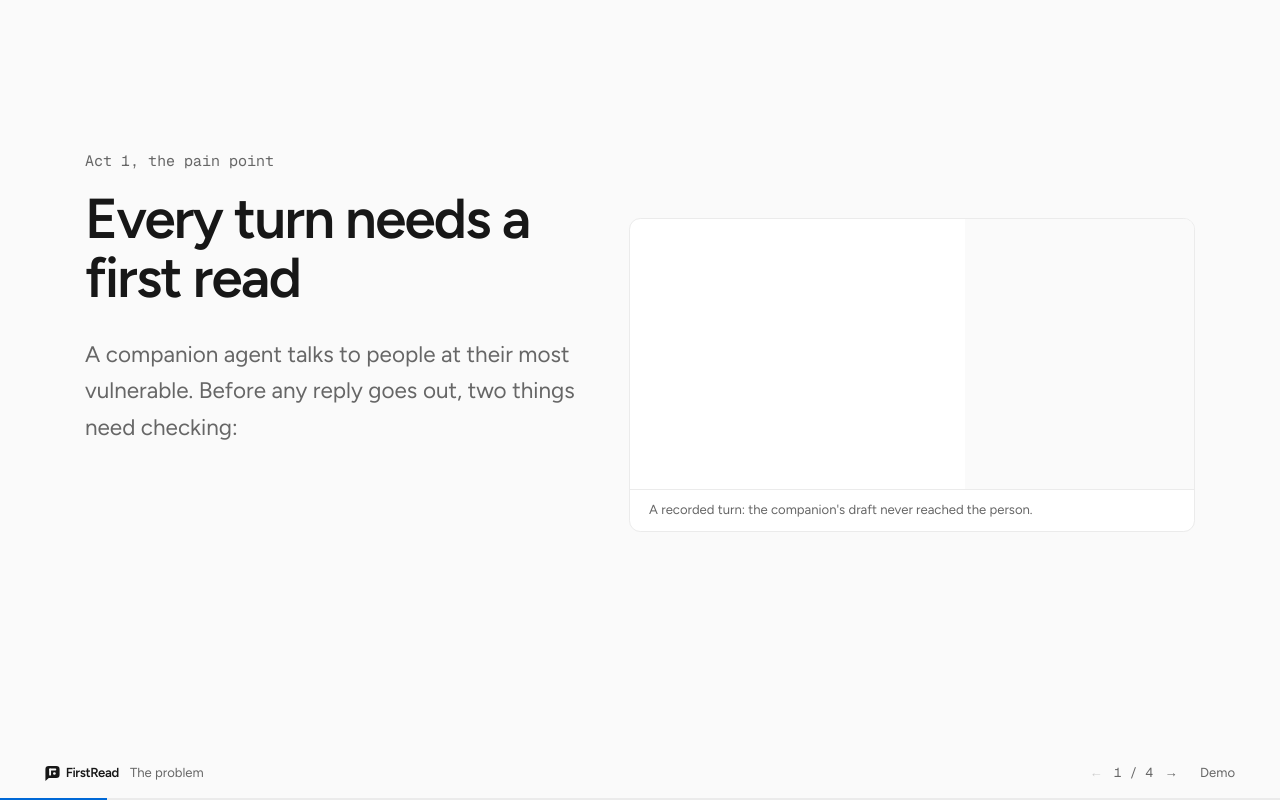
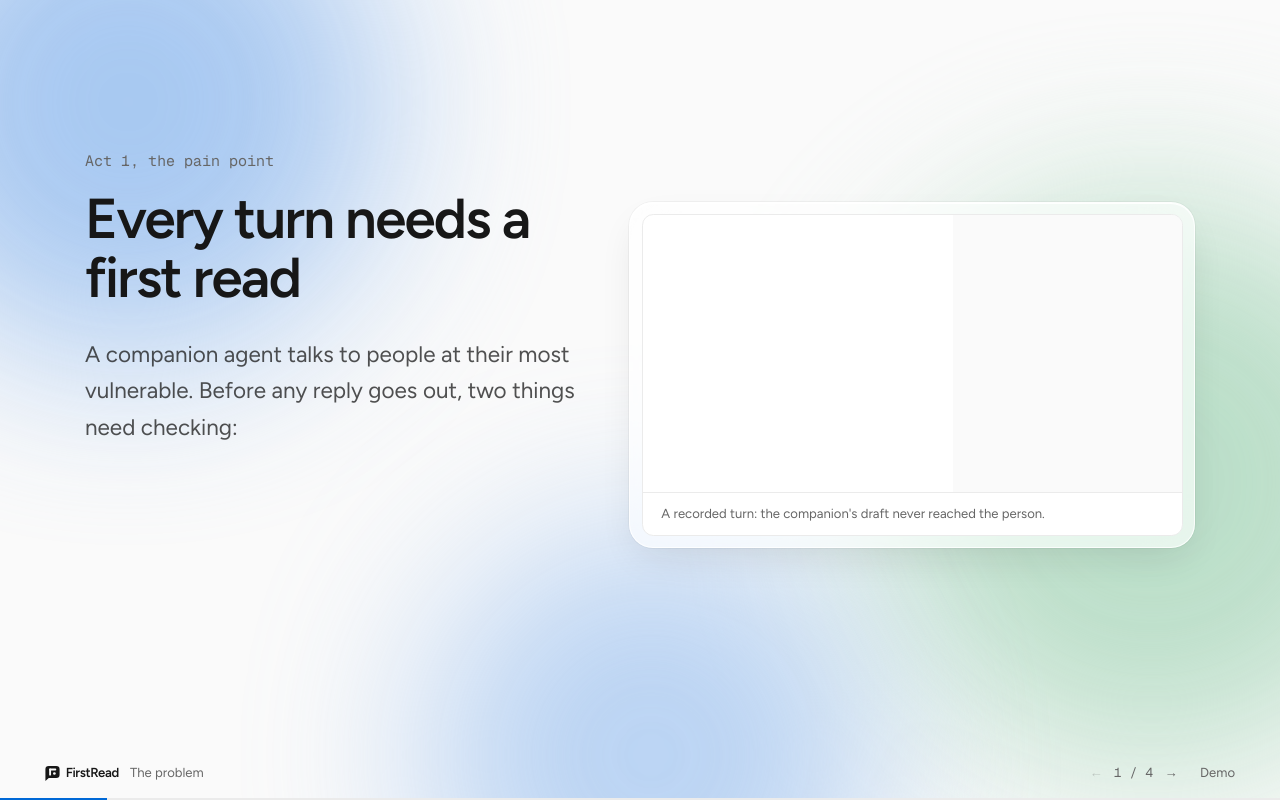
Before and after one commit to whanyu1212/firstread, a Next.js app in the folder apps/web/: page /deck/1 in a window 1280 px wide. Built offline with nearby package versions, Linux system fonts and the light colour scheme.

Commit message:
Put the deck on the landing page's glow, with its figures on glass (HY-164)
The glow sits in the deck's layout, so it stays mounted between slides and
drifts to a new arrangement on each change. Slide body text moves from
text-muted to ink/75, as on the landing page, to stay above 4.5:1 on the glow.

```diff
--- /dev/null
+++ b/apps/web/app/deck/layout.tsx
@@ -0,0 +1,12 @@
+import type { ReactNode } from "react";
+import { DeckGlow } from "@/components/deck/DeckGlow";
+
+/** The glow sits here rather than in each slide, so it can drift from one slide's place to the next. */
+export default function DeckLayout({ children }: { children: ReactNode }) {
+  return (
+    <div className="relative isolate overflow-x-clip">
+      <DeckGlow />
+      {children}
+    </div>
+  );
+}
--- a/apps/web/app/globals.css
+++ b/apps/web/app/globals.css
@@ -62,8 +62,8 @@
   }
 }
 
-/* Frosted glass, for the landing page only: the deck and demo stay flat. It needs colour behind it
-   to read. With reduced transparency asked for, it's a plain white panel. */
+/* Frosted glass, over the glow on every page. It needs colour behind it to read. With reduced
+   transparency asked for, it's a plain white panel. */
 @utility glass {
   background: rgb(255 255 255 / 0.68);
   -webkit-backdrop-filter: blur(24px) saturate(160%);
@@ -85,8 +85,9 @@
 :is(.slide, .slide-text) > h1 {
   @apply mb-8 text-5xl leading-[1.05] font-semibold tracking-[-0.03em] sm:text-6xl;
 }
+/* Body text sits on the glow, so its grey is darker than text-muted to stay above 4.5:1. */
 :is(.slide, .slide-text) > p {
-  @apply mb-4 max-w-[34em] text-xl leading-relaxed text-muted sm:text-2xl;
+  @apply mb-4 max-w-[34em] text-xl leading-relaxed text-ink/75 sm:text-2xl;
 }
 :is(.slide, .slide-text) > :is(ul, .points) {
   @apply max-w-[34em] space-y-4 text-xl leading-snug sm:text-2xl;
--- a/apps/web/components/DeckShell.tsx
+++ b/apps/web/components/DeckShell.tsx
@@ -85,7 +85,7 @@ export function DeckShell({
   return (
     <MotionConfig reducedMotion="user">
       <StepContext.Provider value={step}>
-        <main className="deck flex min-h-dvh flex-col bg-page text-ink">
+        <main className="deck flex min-h-dvh flex-col text-ink">
           <section className="slide mx-auto flex w-full max-w-7xl flex-1 flex-col justify-center px-6 py-12 sm:px-12">
             {children}
           </section>
--- a/apps/web/components/Glow.tsx
+++ b/apps/web/components/Glow.tsx
@@ -1,6 +1,6 @@
 /**
  * Soft colour behind the glass, so it has something to frost: the landing page and the demo's frame.
- * Still, and fixed to the viewport. Sized to the viewport's width, and fainter below lg, where
+ * Still, and fixed to the viewport. The deck has its own, which moves between slides (DeckGlow). Sized to the viewport's width, and fainter below lg, where
  * single-column layouts put text over it.
  */
 export function Glow() {
--- /dev/null
+++ b/apps/web/components/deck/DeckGlow.tsx
@@ -0,0 +1,36 @@
+"use client";
+
+import { MotionConfig, motion } from "motion/react";
+import { usePathname } from "next/navigation";
+
+/**
+ * The landing page's glow behind the deck, rearranged for each slide: on a slide change the light
+ * drifts to its next place, the one motion that marks the change. It lives in the deck's layout,
+ * so it stays mounted from slide to slide. With reduced motion on, it moves without animating.
+ */
+const BLOB = "absolute rounded-full blur-[max(7vw,48px)]";
+// Each arrangement: [x, y] offsets in vw for the blue, sage and lower blue lights.
+const PLACES: [number, number][][] = [
+  [[0, 0], [0, 0], [0, 0]],
+  [[48, 6], [-58, 10], [-22, -4]],
+  [[18, 30], [-20, -18], [30, -10]],
+  [[62, -2], [-66, 22], [-34, -14]],
+  [[6, 18], [-30, -6], [12, -18]],
+];
+
+export function DeckGlow() {
+  const slide = Number(usePathname().split("/").at(-1)) || 1;
+  const place = PLACES[(slide - 1) % PLACES.length]!;
+  const move = (i: number) => ({ x: `${place[i]![0]}vw`, y: `${place[i]![1]}vw` });
+  const transition = { duration: 1.6, ease: [0.4, 0, 0.2, 1] as const };
+
+  return (
+    <MotionConfig reducedMotion="user">
+      <div className="pointer-events-none fixed inset-0 -z-10 overflow-hidden" aria-hidden="true">
+        <motion.div className={`${BLOB} -top-[12vw] -left-[10vw] size-[40vw] bg-glow-blue opacity-60 lg:opacity-90`} initial={false} animate={move(0)} transition={transition} />
+        <motion.div className={`${BLOB} top-1/4 -right-[12vw] size-[44vw] bg-glow-sage opacity-60 lg:opacity-90`} initial={false} animate={move(1)} transition={transition} />
+        <motion.div className={`${BLOB} -bottom-[14vw] left-1/3 size-[35vw] bg-glow-blue opacity-50 lg:opacity-70`} initial={false} animate={move(2)} transition={transition} />
+      </div>
+    </MotionConfig>
+  );
+}
--- /dev/null
+++ b/apps/web/components/deck/Glass.tsx
@@ -0,0 +1,10 @@
+import type { ReactNode } from "react";
+
+/**
+ * A slide's figure on glass, as on the landing page. `inset` is for figures that bring their own
+ * white panel (a conversation): the glass is a thin frame around it. Otherwise the figure sits on
+ * the glass itself (a chart).
+ */
+export function Glass({ inset = false, children }: { inset?: boolean; children: ReactNode }) {
+  return <div className={inset ? "glass rounded-[24px] p-3" : "glass rounded-3xl p-6 sm:p-8"}>{children}</div>;
+}
--- a/apps/web/components/deck/TurnTimeline.tsx
+++ b/apps/web/components/deck/TurnTimeline.tsx
@@ -38,7 +38,7 @@ export function TurnTimeline({ at: from }: { at: number }) {
             <p className={`mb-1.5 text-base ${b.firstread ? "text-ink" : "text-muted"}`}>{b.label}</p>
             <div className="relative h-4">
               <motion.span
-                className={`absolute inset-y-0 rounded ${b.firstread ? "bg-series-1" : "bg-line"}`}
+                className={`absolute inset-y-0 rounded ${b.firstread ? "bg-series-1" : "bg-ink/15"}`}
                 style={{ left: at(b.from) }}
                 initial={false}
                 animate={{ width: play ? at(b.to - b.from) : "0%" }}
--- a/apps/web/slides/01-problem.mdx
+++ b/apps/web/slides/01-problem.mdx
@@ -1,7 +1,14 @@
 import { FirstReadTurn } from "@/components/deck/FirstReadTurn";
+import { Glass } from "@/components/deck/Glass";
 import { Point, Points, Split } from "@/components/deck/steps";
 
-<Split visual={<FirstReadTurn />}>
+<Split
+  visual={
+    <Glass inset>
+      <FirstReadTurn />
+    </Glass>
+  }
+>
 
 <p className="act">Act 1, the pain point</p>
 
--- a/apps/web/slides/02-requirements.mdx
+++ b/apps/web/slides/02-requirements.mdx
@@ -1,10 +1,12 @@
 import { Calibration } from "@/components/deck/Calibration";
+import { Glass } from "@/components/deck/Glass";
 import { Build, Point, Points, Split } from "@/components/deck/steps";
 import { TurnTimeline } from "@/components/deck/TurnTimeline";
 
 <Split
   visual={
-    <div className="space-y-8">
+    <Glass>
+      <div className="space-y-6 divide-y divide-ink/8 [&>*:not(:first-child)]:pt-6">
         <Build at={1}>
           <TurnTimeline at={1} />
         </Build>
@@ -12,6 +14,7 @@ import { TurnTimeline } from "@/components/deck/TurnTimeline";
           <Calibration at={3} />
         </Build>
       </div>
+    </Glass>
   }
 >
 
--- a/apps/web/slides/03-why-jev.mdx
+++ b/apps/web/slides/03-why-jev.mdx
@@ -1,9 +1,11 @@
+import { Glass } from "@/components/deck/Glass";
 import { Latency } from "@/components/deck/Latency";
 import { Roc } from "@/components/deck/Roc";
 import { Build, Point, Points, Split } from "@/components/deck/steps";
 
 <Split
   visual={
+    <Glass>
       <div className="grid [&>*]:col-start-1 [&>*]:row-start-1">
         <Build at={1} until={2} className="self-center">
           <Roc at={1} />
@@ -12,6 +14,7 @@ import { Build, Point, Points, Split } from "@/components/deck/steps";
           <Latency at={2} />
         </Build>
       </div>
+    </Glass>
   }
 >
 
--- a/apps/web/slides/04-live.mdx
+++ b/apps/web/slides/04-live.mdx
@@ -1,8 +1,16 @@
 import Link from "next/link";
 import { Replay } from "@/components/deck/Replay";
+import { Glass } from "@/components/deck/Glass";
 import { Build, Split } from "@/components/deck/steps";
 
-<Split wide visual={<Replay />}>
+<Split
+  wide
+  visual={
+    <Glass inset>
+      <Replay />
+    </Glass>
+  }
+>
 
 <p className="act">Act 3, the result</p>
 
```
Lines whose indentation alone changed are shown as unchanged.
